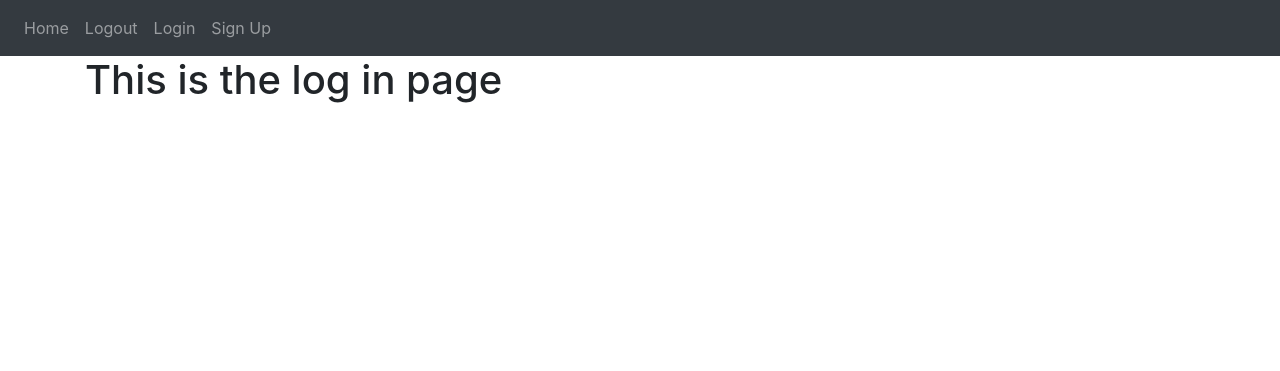
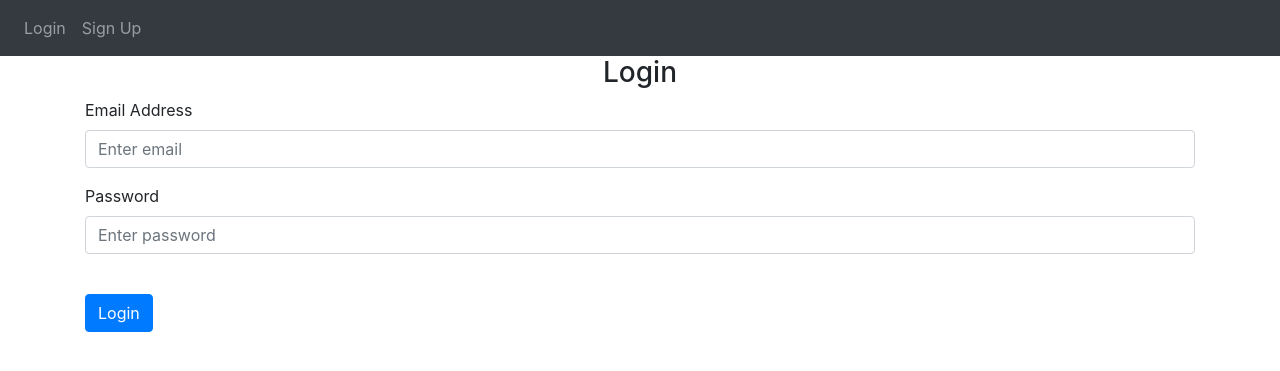
Before and after one commit to marianorobles/app-disciplina, a Flask app: page /login in a window 1280 px wide. Shown: the top 371 px of the page. Run offline with Flask 3, Linux system fonts and the light colour scheme; some libraries are stand-ins or nearby versions.

Commit message:
casi completo version original

```diff
--- a/website/auth.py
+++ b/website/auth.py
@@ -1,15 +1,66 @@
-from flask import Blueprint,render_template
+from flask import Blueprint, render_template, request, flash, redirect, url_for
+from .models import User
+from werkzeug.security import generate_password_hash, check_password_hash
+from . import db   ##means from __init__.py import db
+from flask_login import login_user, login_required, logout_user, current_user
 
-auth=Blueprint('auth',__name__)
 
-@auth.route('/login')
+auth = Blueprint('auth', __name__)
+
+
+@auth.route('/login', methods=['GET', 'POST'])
 def login():
-    return render_template("login.html")
+    if request.method == 'POST':
+        email = request.form.get('email')
+        password = request.form.get('password')
+
+        user = User.query.filter_by(email=email).first()
+        if user:
+            if check_password_hash(user.password, password):
+                flash('Logged in successfully!', category='success')
+                login_user(user, remember=True)
+                return redirect(url_for('views.home'))
+            else:
+                flash('Incorrect password, try again.', category='error')
+        else:
+            flash('Email does not exist.', category='error')
+
+    return render_template("login.html", user=current_user)
+
 
 @auth.route('/logout')
+@login_required
 def logout():
-    return "<p>Logout</p>"
+    logout_user()
+    return redirect(url_for('auth.login'))
 
-@auth.route('/sign-up')
+
+@auth.route('/sign-up', methods=['GET', 'POST'])
 def sign_up():
-    return render_template("sign_up.html")
+    if request.method == 'POST':
+        email = request.form.get('email')
+        first_name = request.form.get('firstName')
+        password1 = request.form.get('password1')
+        password2 = request.form.get('password2')
+
+        user = User.query.filter_by(email=email).first()
+        if user:
+            flash('Email already exists.', category='error')
+        elif len(email) < 4:
+            flash('Email must be greater than 3 characters.', category='error')
+        elif len(first_name) < 2:
+            flash('First name must be greater than 1 character.', category='error')
+        elif password1 != password2:
+            flash('Passwords don\'t match.', category='error')
+        elif len(password1) < 7:
+            flash('Password must be at least 7 characters.', category='error')
+        else:
+            new_user = User(email=email, first_name=first_name, password=generate_password_hash(
+                password1, method='sha256'))
+            db.session.add(new_user)
+            db.session.commit()
+            login_user(new_user, remember=True)
+            flash('Account created!', category='success')
+            return redirect(url_for('views.home'))
+
+    return render_template("sign_up.html", user=current_user)
--- a/website/templates/base.html
+++ b/website/templates/base.html
@@ -29,15 +29,18 @@
       </button>
       <div class="collapse navbar-collapse" id="navbar">
         <div class="navbar-nav">
+          {% if user.is_authenticated %}
           <a class="nav-item nav-link" id="home" href="/">Home</a>
           <a class="nav-item nav-link" id="logout" href="/logout">Logout</a>
+          {% else %}
           <a class="nav-item nav-link" id="login" href="/login">Login</a>
           <a class="nav-item nav-link" id="signUp" href="/sign-up">Sign Up</a>
+          {% endif %}
         </div>
       </div>
     </nav>
 
-    {% with messages = get_flashed_messages(with_categories=true) %} {% if
+     {% with messages = get_flashed_messages(with_categories=true) %} {% if
     messages %} {% for category, message in messages %} {% if category ==
     'error' %}
     <div class="alert alert-danger alter-dismissable fade show" role="alert">
--- a/website/templates/login.html
+++ b/website/templates/login.html
@@ -1,4 +1,28 @@
-{% extends "base.html" %} {% block title %}Log in{% endblock %}{% block content
+{% extends "base.html" %} {% block title %}Login{% endblock %} {% block content
 %}
-<h1>This is the log in page</h1>
+<form method="POST">
+  <h3 align="center">Login</h3>
+  <div class="form-group">
+    <label for="email">Email Address</label>
+    <input
+      type="email"
+      class="form-control"
+      id="email"
+      name="email"
+      placeholder="Enter email"
+    />
+  </div>
+  <div class="form-group">
+    <label for="password">Password</label>
+    <input
+      type="password"
+      class="form-control"
+      id="password"
+      name="password"
+      placeholder="Enter password"
+    />
+  </div>
+  <br />
+  <button type="submit" class="btn btn-primary">Login</button>
+</form>
 {% endblock %}
```
Also changed, not shown: website/__init__.py (+33 -4 lines), website/models.py (+18 -0 lines), website/static/index.js (added, +8 -0 lines), website/templates/home.html (+19 -2 lines), website/views.py (+34 -4 lines), instance/database.db (added).
